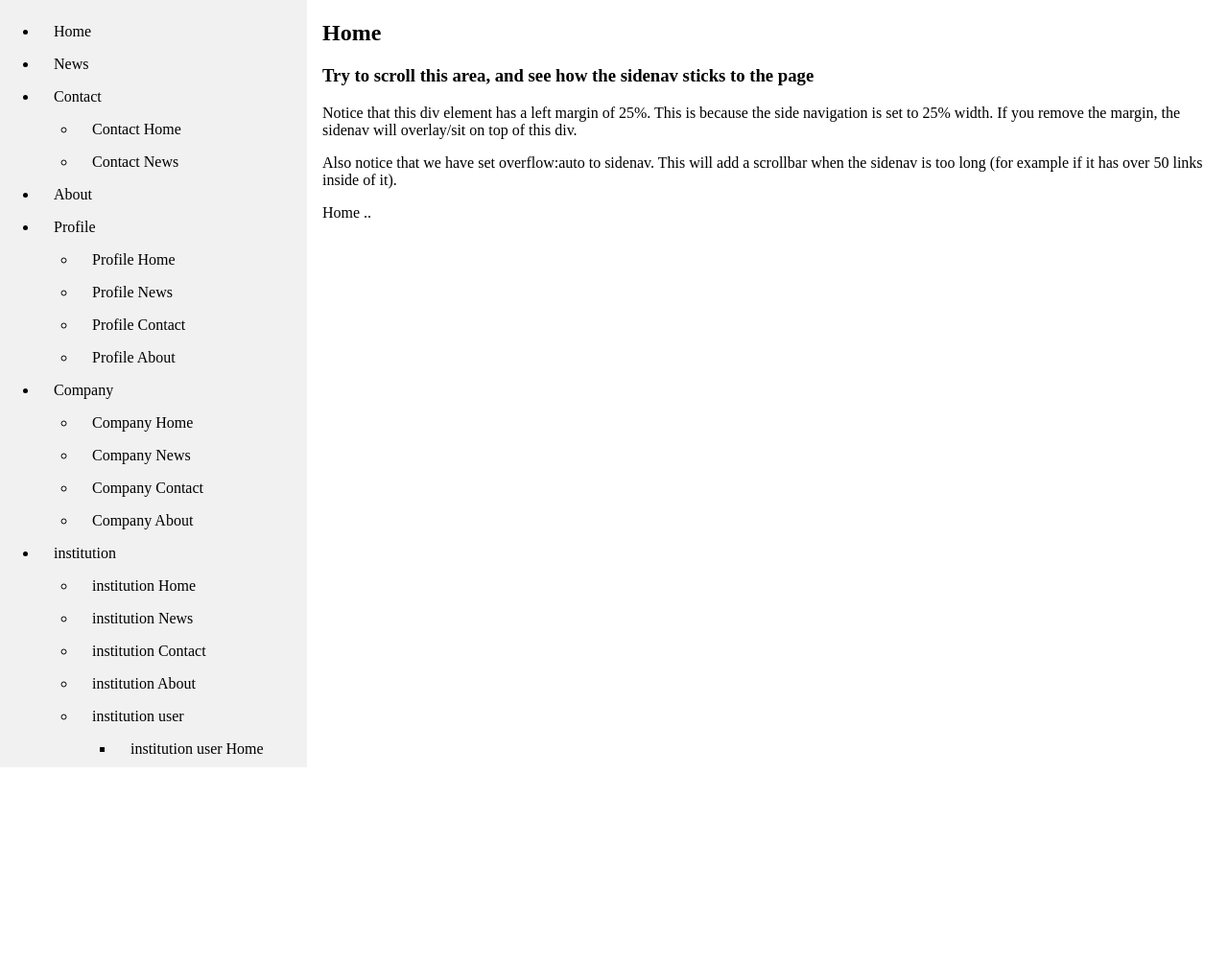
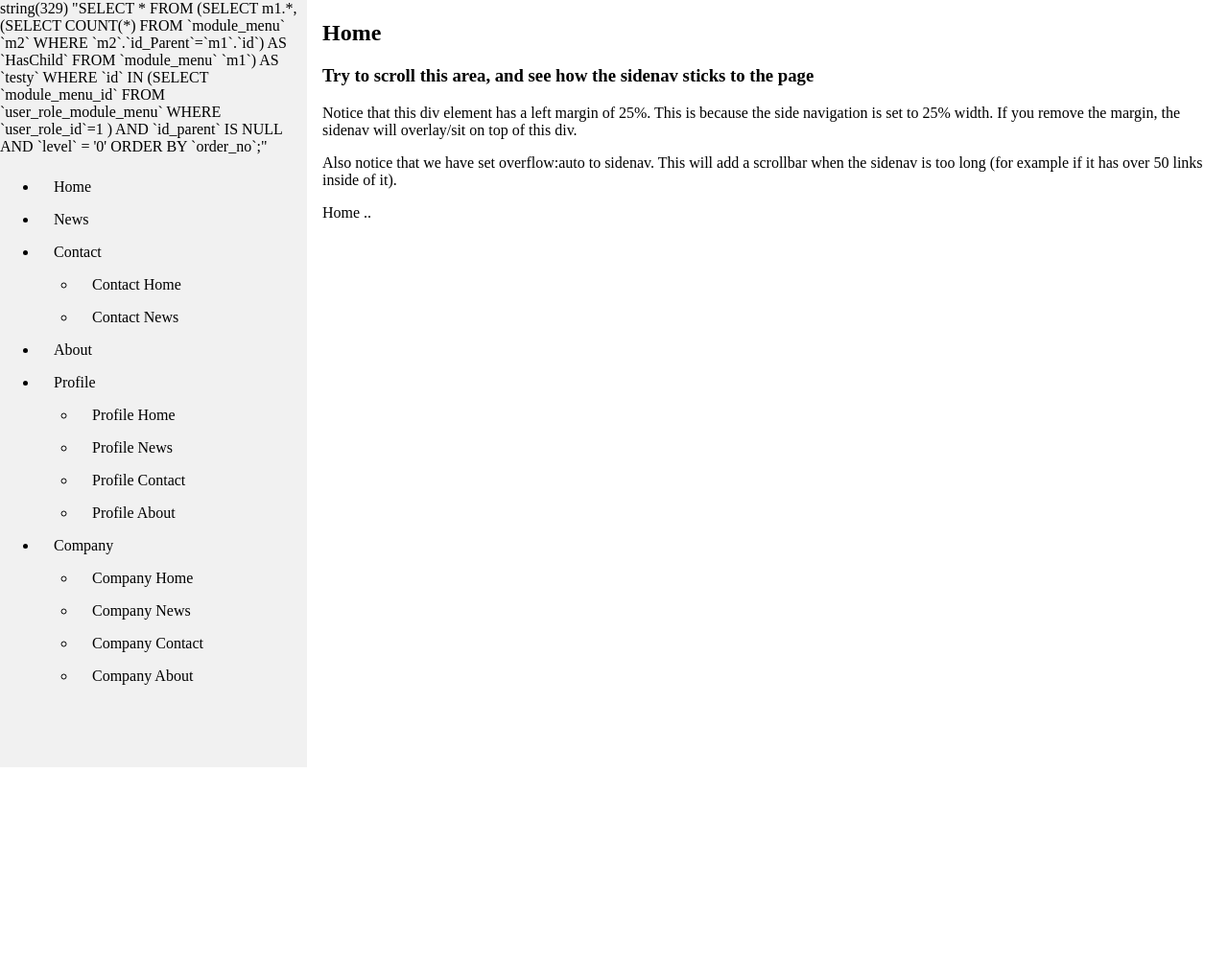
Before and after one commit to mohamedAbdullaAlNahtta/Role-Based-Access-Control-php-mysql, a PHP site: page /index.php in a window 1280 px wide. Shown: the whole page at 96% size. Run offline with PHP 8.4, Linux system fonts and the light colour scheme; data comes from the database, SQL or seed files in the repository.

Commit message:
Update index.php

```diff
--- a/index.php
+++ b/index.php
@@ -86,8 +86,8 @@ class NavBarMenu
   ////////////////////////////////////////////////////////
 
 
-    public function get_html_nav_bar(){
-      $first_lavel = $this->get_1st_level_menu();
+    public function get_html_nav_bar($user_role_mod){
+      $first_lavel = $this->get_1st_level_menu($user_role_mod);
 
       $tabCount = count($first_lavel['id']);
 
@@ -103,16 +103,16 @@ class NavBarMenu
                   $nav_trial .= $this->html_Parent_tab($first_lavel['id'][$i]);
 
                   // going through 2nd level tabs
-                  $second_lavel = $this->get_2nd_level_menu($first_lavel['id'][$i]);
+                  $second_lavel = $this->get_2nd_level_menu($first_lavel['id'][$i],$user_role_mod);
                   $secondLevelTabCount = count($second_lavel['id']);
                   $nav_trial .="<ul>";
                   for ($x=0; $x <$secondLevelTabCount; $x++) {
 
                             if ($second_lavel['HasChild'][$x]===false) {
-                                    $nav_trial .= $this->html_menu_tab($second_lavel['id'][$x]);
+                                    $nav_trial .= $this->html_menu_tab($second_lavel['id'][$x],$user_role_mod);
                             } elseif($second_lavel['HasChild'][$x]===true) {
                                     # code...
-                                    $nav_trial .= $this->html_parent_menu_child_tab_final($second_lavel['id'][$x]);
+                                    $nav_trial .= $this->html_parent_menu_child_tab_final($second_lavel['id'][$x],$user_role_mod);
                             }
 
                   }
@@ -127,9 +127,9 @@ class NavBarMenu
     }
 
 
-    public function get_1st_level_menu()
+    public function get_1st_level_menu($user_role_mod)
     {
-      $root         = $this->get_menu("",false,"",true,"","0");
+      $root         = $this->get_menu("",false,"",true,"","0",$user_role_mod);
       $id           = $root['navbar']['id'];
       $Child_Count     = $root['navbar']['Child_Count'];
 
@@ -149,9 +149,9 @@ class NavBarMenu
     }
 
 
-    public function get_2nd_level_menu($parent)
+    public function get_2nd_level_menu($parent,$user_role_mod)
     {
-      $root         = $this->get_menu("",$parent,"",true,"","1");
+      $root         = $this->get_menu("",$parent,"",true,"","1",$user_role_mod);
       $id           = $root['navbar']['id'];
       $Child_Count     = $root['navbar']['Child_Count'];
 
@@ -180,14 +180,14 @@ class NavBarMenu
 
     }
 
-    public function html_parent_menu_child_tab_final($parentName)
+    public function html_parent_menu_child_tab_final($parentName, $user_role_mod)
     {
       $htmlNav     = "<li>";
       $parentTree  = $this->get_menu($parentName) ['navbar'];
       $parentHtml  = $this->html_Parent_tab($parentName);
       $htmlNav    .= $parentHtml;
 
-      $childTree  = $this->get_menu("",$parentName) ['navbar'];
+      $childTree  = $this->get_menu("",$parentName,"","","","",$user_role_mod) ['navbar'];
       $childHtml  = $this->html_child_menu($childTree);
 
       $htmlNav    .= $childHtml;
@@ -251,7 +251,7 @@ class NavBarMenu
 
     }
 
-    public function get_menu($get_id="", $get_id_parent="", $get_type="", $get_HasChild="", $get_link="", $get_level="")
+    public function get_menu($get_id="", $get_id_parent="", $get_type="", $get_HasChild="", $get_link="", $get_level="", $get_user_role="")
     {
       ////////////////////////////////////////////////////////
         ////////////////////////////////////////////////////////
@@ -280,6 +280,11 @@ class NavBarMenu
         if ($get_id != "")
         {
         $whereArr[] = "`id` = '{$get_id}'";
+        }
+
+        if ($get_user_role != "")
+        {
+        $whereArr[] = "`id` IN (SELECT `module_menu_id` FROM `user_role_module_menu` WHERE `user_role_id`={$get_user_role} )";
         }
 
         if($get_id_parent === true){
@@ -463,7 +468,9 @@ li a:hover:not(.active) {
 
 $nav = new NavBarMenu;
 
-$nav->get_html_nav_bar();
+var_dump($nav->get_menu("",false,"",true,"","0",1)['sql_query']);
+
+$nav->get_html_nav_bar(1);
 
 
 ?>
```
